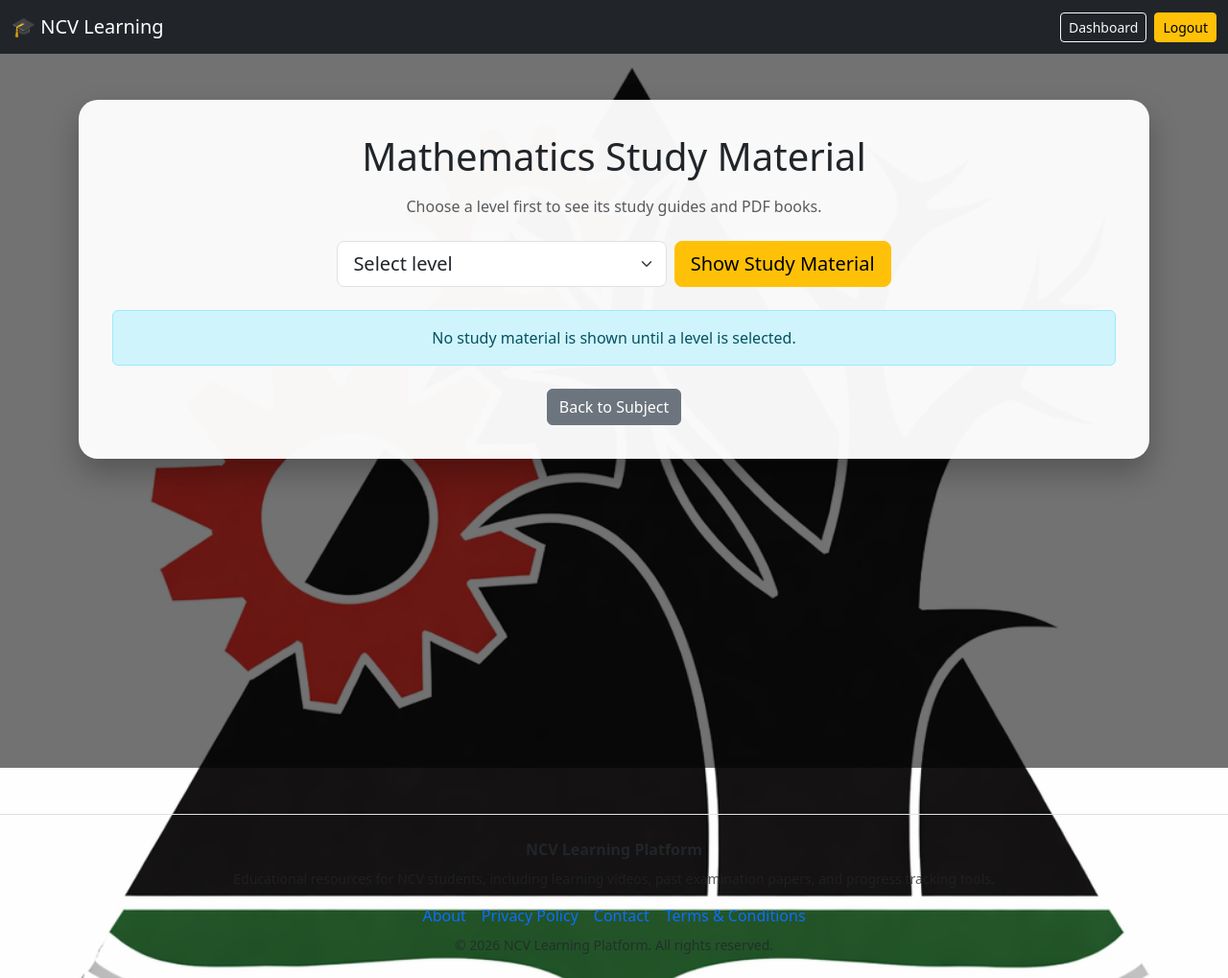
After one commit to J-Codes24/ncv-learning-platform, a Django app: page /subject/1/study-materials/ in a window 1280 px wide. The commit adds this page. Shown: the whole page at 96% size. Run offline with Django 5.2, Linux system fonts and the light colour scheme; a user stored in the database is signed in; data comes from the database, SQL or seed files in the repository; both versions use the stored data as it was after the commit.

Commit message:
Fix study material section

```diff
--- a/core/models.py
+++ b/core/models.py
@@ -93,3 +93,27 @@ class PaperProgress(models.Model):
 
     def __str__(self):
         return f"{self.student.username} - {self.paper.title}"
+
+
+def study_material_upload_path(instance, filename):
+    subject_name = instance.subject.name if instance.subject else "unknown_subject"
+    level = instance.level if getattr(instance, "level", None) else "L2"
+    return f"study_material/{subject_name}/{level}/{filename}"
+
+
+class StudyMaterial(models.Model):
+    LEVEL_CHOICES = [
+        ("L2", "Level 2"),
+        ("L3", "Level 3"),
+        ("L4", "Level 4"),
+    ]
+
+    subject = models.ForeignKey(Subject, on_delete=models.CASCADE, related_name="study_materials")
+    title = models.CharField(max_length=255)
+    description = models.TextField(blank=True, null=True)
+    level = models.CharField(max_length=2, choices=LEVEL_CHOICES, default="L2")
+    material_file = models.FileField(upload_to=study_material_upload_path)
+    uploaded_at = models.DateTimeField(auto_now_add=True)
+
+    def __str__(self):
+        return f"{self.subject.name} - {self.title} ({self.level})"
--- /dev/null
+++ b/core/templates/core/study_materials_by_subject.html
@@ -0,0 +1,121 @@
+{% load static %}
+<!DOCTYPE html>
+<html lang="en">
+<head>
+    <meta charset="UTF-8">
+    <meta name="viewport" content="width=device-width, initial-scale=1.0">
+    <title>{{ subject.name }} Study Material - NCV Learning</title>
+    <link href="https://cdn.jsdelivr.net/npm/bootstrap@5.3.0/dist/css/bootstrap.min.css" rel="stylesheet">
+    <meta name="google-adsense-account" content="ca-pub-1066044704966443">
+    <script async src="https://pagead2.googlesyndication.com/pagead/js/adsbygoogle.js?client=ca-pub-1066044704966443" crossorigin="anonymous"></script>
+    <style>
+        body {
+            background-image: url("{% static 'images/ncv-learning-image.png' %}");
+            background-size: cover;
+            background-position: center;
+            background-repeat: no-repeat;
+            background-attachment: fixed;
+            min-height: 100vh;
+        }
+        .page-overlay {
+            background: rgba(0, 0, 0, 0.55);
+            min-height: 100vh;
+            padding-bottom: 40px;
+        }
+        .content-box {
+            background: rgba(255, 255, 255, 0.96);
+            border-radius: 20px;
+            padding: 35px;
+            box-shadow: 0 15px 30px rgba(0, 0, 0, 0.25);
+        }
+        iframe {
+            width: 100%;
+            height: 500px;
+            border: 1px solid #dee2e6;
+            border-radius: 12px;
+            background: #fff;
+        }
+    </style>
+</head>
+<body>
+<div class="page-overlay">
+    <nav class="navbar navbar-expand-lg navbar-dark bg-dark">
+        <div class="container-fluid">
+            <a class="navbar-brand" href="{% url 'home' %}">🎓 NCV Learning</a>
+            <div class="d-flex gap-2">
+                <a href="{% url 'dashboard' %}" class="btn btn-outline-light btn-sm">Dashboard</a>
+                <a href="{% url 'logout' %}" class="btn btn-warning btn-sm">Logout</a>
+            </div>
+        </div>
+    </nav>
+
+    <div class="container py-5">
+        <div class="content-box">
+            <h1 class="text-center mb-3">{{ subject.name }} Study Material</h1>
+            <p class="text-center text-muted mb-4">Choose a level first to see its study guides and PDF books.</p>
+
+            <form method="get" class="row justify-content-center g-2 mb-4">
+                <div class="col-md-4">
+                    <select name="level" class="form-select form-select-lg" onchange="this.form.submit()">
+                        <option value="">Select level</option>
+                        {% for lvl in valid_levels %}
+                            <option value="{{ lvl }}" {% if selected_level == lvl %}selected{% endif %}>{{ lvl }}</option>
+                        {% endfor %}
+                    </select>
+                </div>
+                <div class="col-md-auto">
+                    <button type="submit" class="btn btn-warning btn-lg">Show Study Material</button>
+                </div>
+            </form>
+
+            {% if not selected_level %}
+                <div class="alert alert-info text-center">
+                    No study material is shown until a level is selected.
+                </div>
+            {% else %}
+                <div class="text-center mb-4">
+                    <span class="badge text-bg-dark fs-6">Showing {{ selected_level }} study material</span>
+                </div>
+
+                <div class="row">
+                    {% for material in study_materials %}
+                        <div class="col-12 mb-4">
+                            <div class="card shadow-sm">
+                                <div class="card-body">
+                                    <h5 class="card-title mb-2">{{ material.title }}</h5>
+
+                                    {% if material.description %}
+                                        <p class="card-text text-muted">{{ material.description }}</p>
+                                    {% endif %}
+
+                                    <p class="card-text mb-3"><strong>Level:</strong> {{ material.level }}</p>
+
+                                    {% if material.material_file %}
+                                        <iframe src="{{ material.material_file.url }}"></iframe>
+                                        <div class="mt-3 d-flex gap-2 flex-wrap">
+                                            <a href="{{ material.material_file.url }}" target="_blank" class="btn btn-sm btn-outline-primary">Open PDF</a>
+                                            <a href="{{ material.material_file.url }}" download class="btn btn-sm btn-outline-warning">Download PDF</a>
+                                        </div>
+                                    {% else %}
+                                        <div class="alert alert-warning mb-0">No PDF uploaded for this item yet.</div>
+                                    {% endif %}
+                                </div>
+                            </div>
+                        </div>
+                    {% empty %}
+                        <div class="col-12">
+                            <div class="alert alert-warning text-center">No study material found for {{ selected_level }} in this subject.</div>
+                        </div>
+                    {% endfor %}
+                </div>
+            {% endif %}
+
+            <div class="text-center mt-4">
+                <a href="{% url 'subject_detail' subject.id %}" class="btn btn-secondary">Back to Subject</a>
+            </div>
+        </div>
+    </div>
+</div>
+{% include "core/footer.html" %}
+</body>
+</html>
--- a/core/urls.py
+++ b/core/urls.py
@@ -12,6 +12,7 @@ urlpatterns = [
     path('subject/<int:subject_id>/', views.subject_detail, name='subject_detail'),
     path('subject/<int:subject_id>/videos/', views.videos_by_subject, name='videos_by_subject'),
     path('subject/<int:subject_id>/papers/', views.past_papers_by_subject, name='past_papers_by_subject'),
+    path('subject/<int:subject_id>/study-materials/', views.study_materials_by_subject, name='study_materials_by_subject'),
     path('video/<int:video_id>/complete/', views.mark_video_complete, name='video_complete'),
     path('paper/<int:paper_id>/viewed/', views.mark_paper_viewed, name='paper_viewed'),
     path('create-admin/', views.create_admin, name='create_admin'),
--- a/core/views.py
+++ b/core/views.py
@@ -10,6 +10,7 @@ from .models import (
     PaperProgress,
     PastPaper,
     StudentProfile,
+    StudyMaterial,
     Subject,
     Video,
     VideoProgress,
@@ -26,7 +27,26 @@ def home(request):
 @login_required
 def subject_detail(request, subject_id):
     subject = get_object_or_404(Subject, id=subject_id)
-    return render(request, "core/subject_detail.html", {"subject": subject})
+    available_video_levels = set(subject.videos.values_list("level", flat=True).distinct())
+    available_paper_levels = set(subject.past_papers.values_list("level", flat=True).distinct())
+    available_study_levels = set(subject.study_materials.values_list("level", flat=True).distinct())
+
+    available_levels = [
+        level for level in VALID_LEVELS
+        if level in available_video_levels or level in available_paper_levels or level in available_study_levels
+    ]
+
+    return render(
+        request,
+        "core/subject_detail.html",
+        {
+            "subject": subject,
+            "available_levels": available_levels,
+            "available_video_levels": available_video_levels,
+            "available_paper_levels": available_paper_levels,
+            "available_study_levels": available_study_levels,
+        },
+    )
 
 
 @login_required
@@ -83,6 +103,29 @@ def past_papers_by_subject(request, subject_id):
             "selected_level": level,
             "valid_levels": VALID_LEVELS,
             "viewed_paper_ids": viewed_paper_ids,
+        },
+    )
+
+
+@login_required
+def study_materials_by_subject(request, subject_id):
+    subject = get_object_or_404(Subject, id=subject_id)
+    level = request.GET.get("level", "").strip()
+
+    if level in VALID_LEVELS:
+        study_materials = StudyMaterial.objects.filter(subject=subject, level=level).order_by("-uploaded_at")
+    else:
+        study_materials = StudyMaterial.objects.none()
+        level = ""
+
+    return render(
+        request,
+        "core/study_materials_by_subject.html",
+        {
+            "subject": subject,
+            "study_materials": study_materials,
+            "selected_level": level,
+            "valid_levels": VALID_LEVELS,
         },
     )
 
```
Also changed, not shown: core/admin.py (+8 -0 lines), core/templates/core/index.html (+8 -0 lines), core/templates/core/subject_detail.html (+51 -3 lines), core/migrations/0007_studymaterial.py (added), db.sqlite3.
